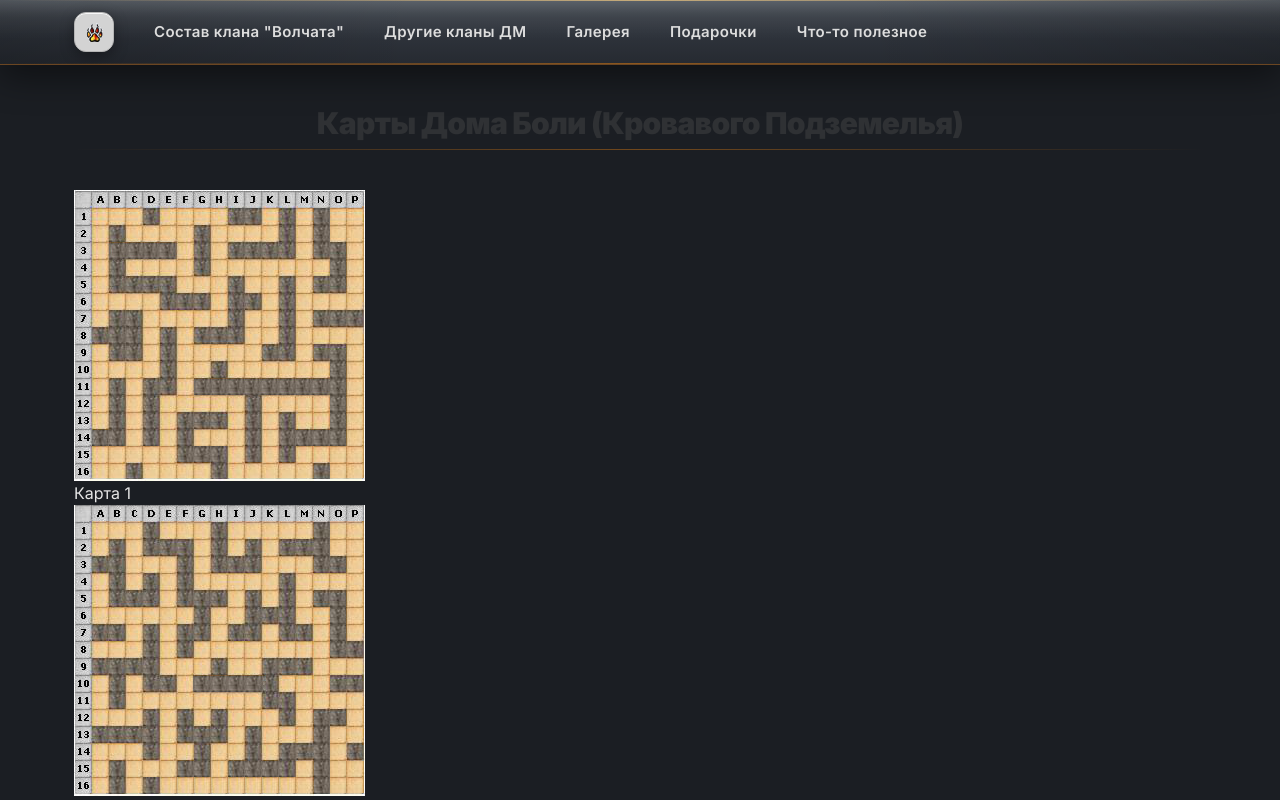
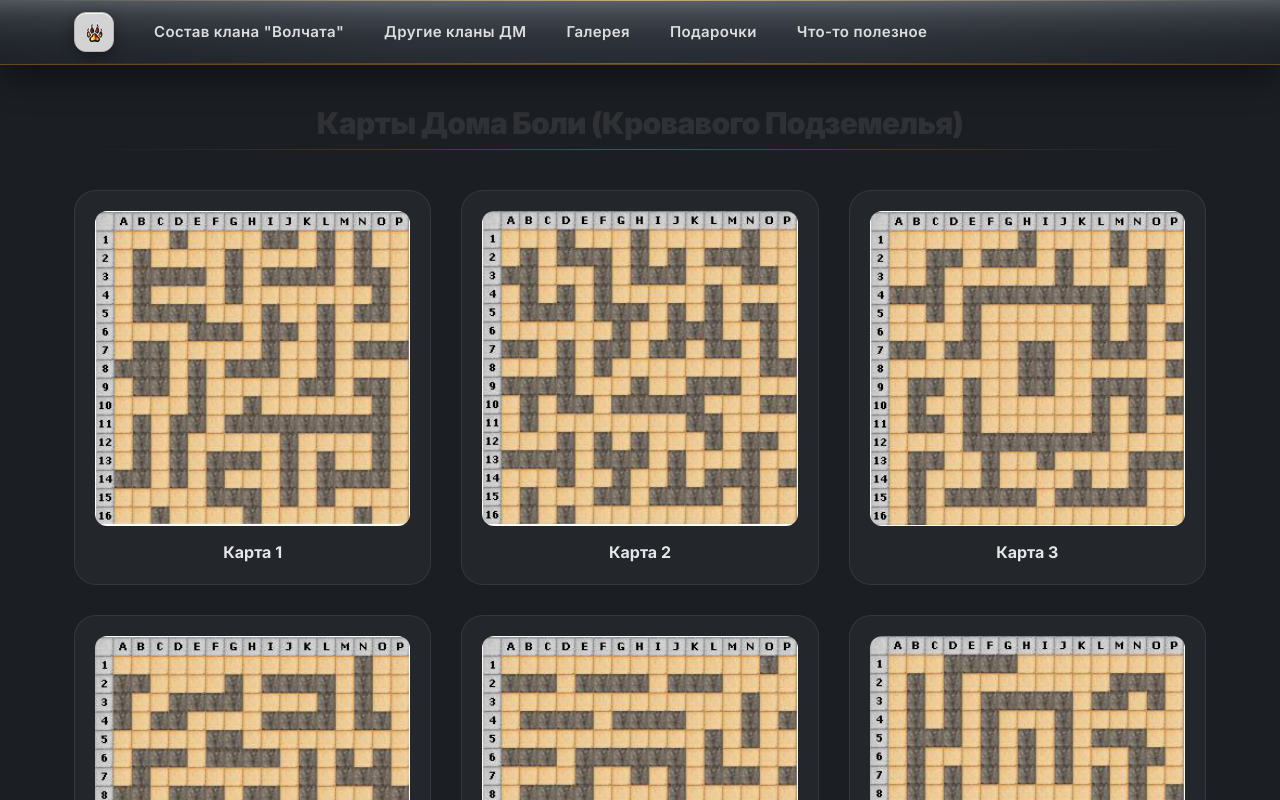
Before and after one commit to reverie-w-sh/dm-portal, a Next.js app: page /dim-boli in a window 1280 px wide. Shown: the top 800 px of the page. Built offline with nearby package versions, Linux system fonts and the light colour scheme.

Commit message:
Update globals.css

```diff
--- a/src/app/globals.css
+++ b/src/app/globals.css
@@ -126,3 +126,83 @@ img.clan-icon {
   background: rgba(255, 255, 255, 0.07);
   color: #cc7722;
 }
+
+/* ===== Карты Дома Боли ===== */
+
+.kp-grid{
+
+    display:grid;
+
+    grid-template-columns:repeat(3,1fr);
+
+    gap:30px;
+
+}
+
+.kp-card{
+
+    background:rgba(255,255,255,.04);
+
+    border:1px solid rgba(255,255,255,.08);
+
+    border-radius:22px;
+
+    padding:20px;
+
+    transition:.25s;
+
+}
+
+.kp-card:hover{
+
+    transform:translateY(-4px);
+
+    border-color:rgba(255,255,255,.20);
+
+    box-shadow:
+        0 0 18px rgba(255,255,255,.10),
+        0 0 45px rgba(255,255,255,.08);
+
+}
+
+.kp-card img{
+
+    width:100%;
+
+    display:block;
+
+    border-radius:12px;
+
+}
+
+.kp-title{
+
+    text-align:center;
+
+    margin-top:14px;
+
+    font-weight:700;
+
+    color:var(--ink);
+
+}
+
+@media(max-width:900px){
+
+.kp-grid{
+
+grid-template-columns:repeat(2,1fr);
+
+}
+
+}
+
+@media(max-width:640px){
+
+.kp-grid{
+
+grid-template-columns:1fr;
+
+}
+
+}
```
